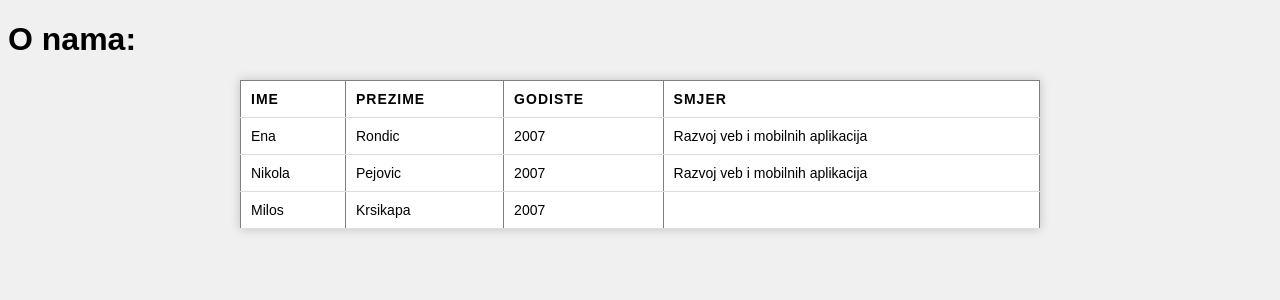
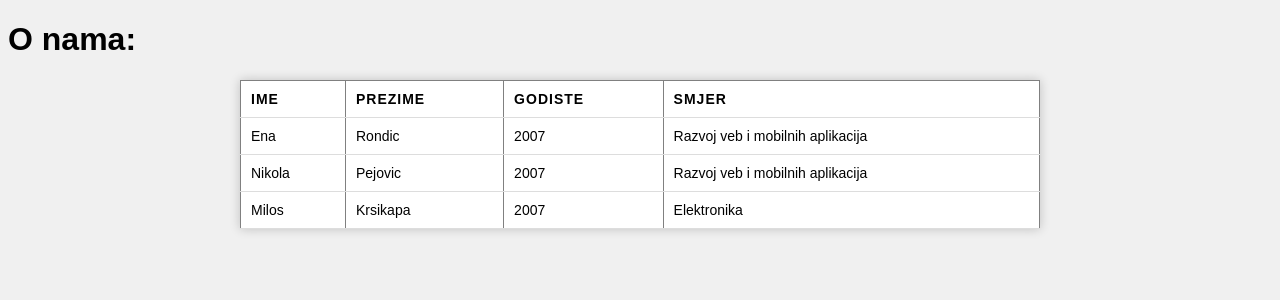
Before and after one commit to DzonikaStorm/TeamProject1, a PHP site: page / in a window 1280 px wide. Shown: the top 300 px of the page. Run offline with PHP 8.4, Linux system fonts and the light colour scheme.

Commit message:
Update index.php

```diff
--- a/index.php
+++ b/index.php
@@ -25,7 +25,7 @@
                 "ime" => "Milos",
                 "prezime" => "Krsikapa",
                 "godiste" => 2007,
-                "smjer" => ""
+                "smjer" => "Elektronika"
             ];
 
         ?>
```
